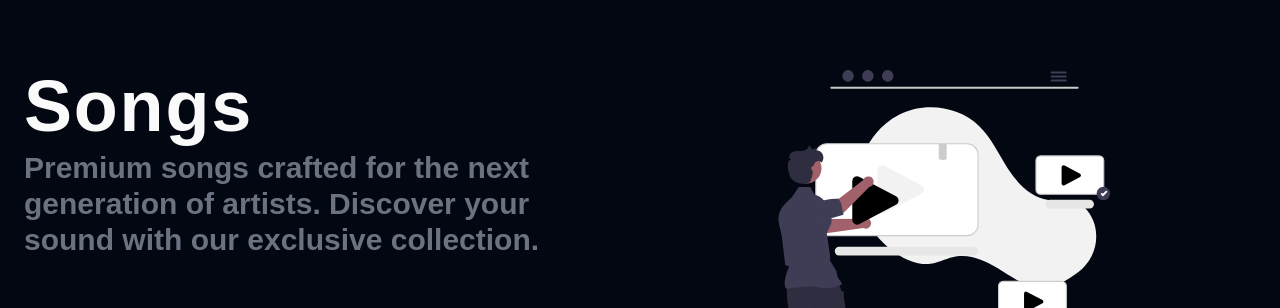
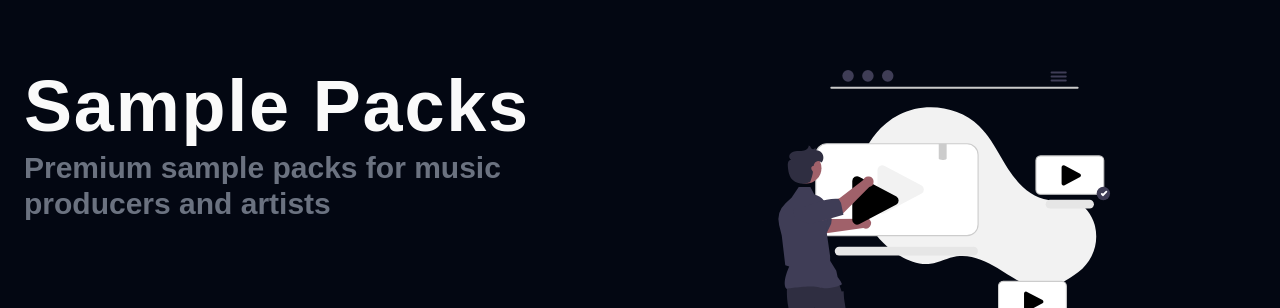
Before and after one commit to TheManishShaw/guhanisonline, a Next.js app: page /beats in a window 1280 px wide. Shown: the part 122-430 px from the top of the page. Built offline with nearby package versions, Linux system fonts and the light colour scheme; no server answers; a web font is replaced by a local one.

Commit message:
Update heading to 'Sample Packs' on beats page
Changed the heading and description in the beats page from 'Songs' to 'Sample Packs' to better reflect the content offered to music producers and artists.

```diff
--- a/app/(root)/beats/page.jsx
+++ b/app/(root)/beats/page.jsx
@@ -12,8 +12,8 @@ const page = () => {
     <div className="min-h-screen bg-gray-950">
       <section className="container mx-auto px-6 py-16">
         <HeadingSection
-          title="Songs"
-          description="Premium songs crafted for the next generation of artists. Discover your sound with our exclusive collection."
+          title="Sample Packs"
+          description="Premium sample packs for music producers and artists"
           image="/assets/svg/sample.svg"
         />
         <PublicBeatsPage />
```
